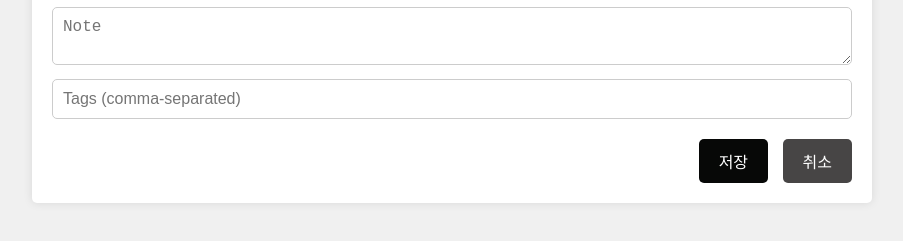
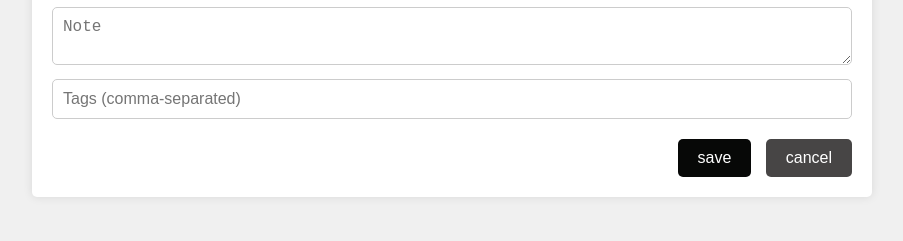
Before and after one commit to kh-woo/engineering_design, a plain HTML site: page new-note.html in a window 1280 px wide. Shown: the part 163-404 px from the top of the page, without its empty margins (188-1091 px from the left). Drawn offline with Linux system fonts and the light colour scheme.

Commit message:
Update new-note.html

```diff
--- a/new-note.html
+++ b/new-note.html
@@ -57,8 +57,8 @@
         <textarea id="note" placeholder="Note"></textarea>
         <input type="text" id="tags" placeholder="Tags (comma-separated)">
         <div class="buttons">
-            <button class="save" onclick="saveNote()">저장</button>
-            <button class="cancel" onclick="window.location.href='index.html'">취소</button>
+            <button class="save" onclick="saveNote()">save</button>
+            <button class="cancel" onclick="window.location.href='index.html'">cancel</button>
         </div>
     </div>
     <script>
```
